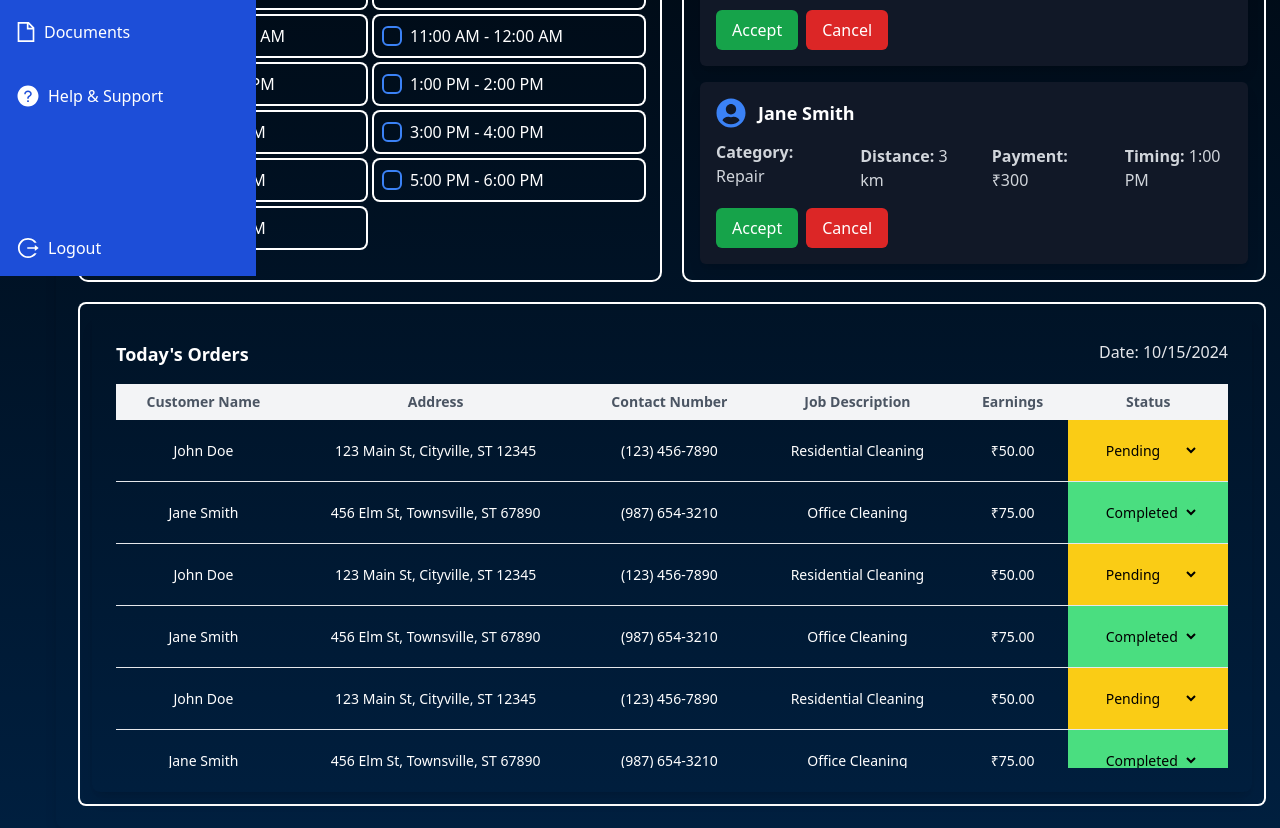
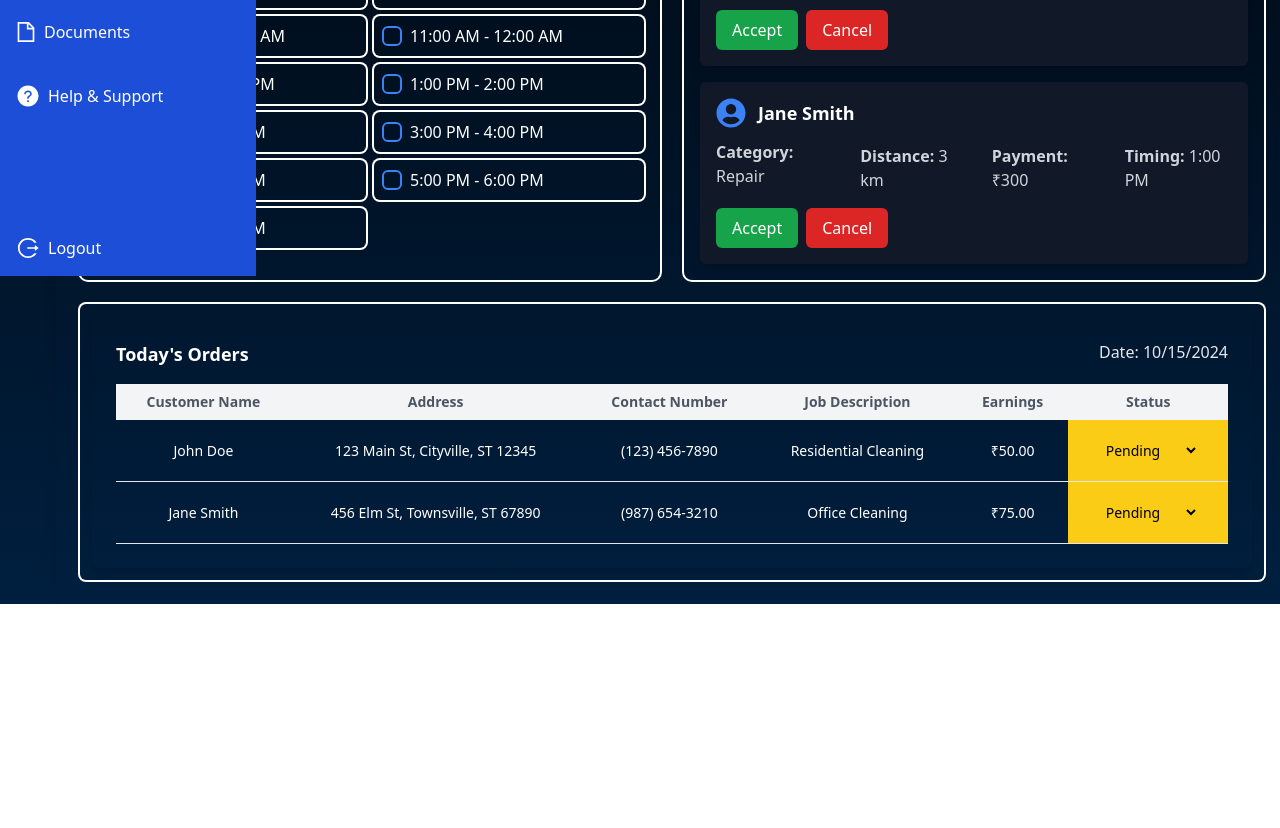
Before and after one commit to devpantiss/mowash-service, a Next.js app: page /dashboard/services in a window 1280 px wide. Shown: the part 524-1352 px from the top of the page. After the commit the page ends 1128 px from the top, so only its background shows below. Built offline with nearby package versions, Linux system fonts and the light colour scheme.

Commit message:
update to services with payment modal and QR code generator

```diff
--- a/package.json
+++ b/package.json
@@ -26,6 +26,8 @@
     "lottie-react": "^2.4.0",
     "lottie-web": "^5.12.2",
     "next": "14.2.11",
+    "qrcode-generator": "^1.4.4",
+    "qrcode.react": "^4.0.1",
     "react": "^18.3.1",
     "react-animated-numbers": "^0.18.0",
     "react-calendar": "^5.0.0",
--- a/src/components/Dash/DashTable.tsx
+++ b/src/components/Dash/DashTable.tsx
@@ -1,4 +1,5 @@
 import React, { useState } from "react";
+import QRCodeGenerator from "qrcode-generator";
 
 interface OrderDetailsProps {
   customerName: string;
@@ -19,7 +20,6 @@ const OrderDetailsTable: React.FC<OrderDetailsProps> = ({
   status,
   onStatusChange,
 }) => {
-  // Function to determine the background color based on the status
   const getStatusColor = (status: string) => {
     switch (status) {
       case "Pending":
@@ -55,6 +55,86 @@ const OrderDetailsTable: React.FC<OrderDetailsProps> = ({
   );
 };
 
+const PaymentModal: React.FC<{
+  isOpen: boolean;
+  onClose: () => void;
+  earnings: number;
+  customerName: string;
+}> = ({ isOpen, onClose, earnings, customerName }) => {
+  const [paymentMode, setPaymentMode] = useState<string | null>(null);
+  const [qrCodeDataUrl, setQrCodeDataUrl] = useState<string | null>(null);
+
+  const handlePaymentModeChange = (mode: string) => {
+    setPaymentMode(mode);
+    if (mode === "online") {
+      // Generate the QR code for online payment
+      const qr = QRCodeGenerator(0, "L");
+      qr.addData(`upi://pay?pa=example@upi&pn=${customerName}&am=${earnings}&cu=INR`);
+      qr.make();
+      setQrCodeDataUrl(qr.createDataURL());
+    } else {
+      setQrCodeDataUrl(null); // Clear QR code for cash payment
+    }
+  };
+
+  const handleCashPayment = () => {
+    alert("Please take ₹" + earnings + " from the client.");
+    onClose(); // Close modal
+  };
+
+  return isOpen ? (
+    <div className="fixed inset-0 z-50 flex items-center justify-center bg-black bg-opacity-50">
+      <div className="bg-black ring-2 ring-white p-6 rounded-lg shadow-lg w-96">
+        <h2 className="text-lg font-bold mb-4">
+          Complete Payment for {customerName}
+        </h2>
+        <p className="mb-4">Amount to collect: ₹{earnings.toFixed(2)}</p>
+
+        {!paymentMode ? (
+          <div>
+            <h3 className="font-semibold">Select Payment Mode</h3>
+            <div className="flex justify-between mt-4">
+              <button
+                onClick={() => handlePaymentModeChange("cash")}
+                className="p-2 bg-blue-500 text-white rounded-md"
+              >
+                Cash
+              </button>
+              <button
+                onClick={() => handlePaymentModeChange("online")}
+                className="p-2 bg-green-500 text-white rounded-md"
+              >
+                Online
+              </button>
+            </div>
+          </div>
+        ) : paymentMode === "cash" ? (
+          <div>
+            <p className="mt-4">Please take ₹{earnings} in cash from the client.</p>
+            <button
+              onClick={handleCashPayment}
+              className="mt-4 p-2 bg-red-500 text-white rounded-md"
+            >
+              Done
+            </button>
+          </div>
+        ) : (
+          <div className="mt-4 flex flex-col items-center">
+            <p className="mb-2">Scan the QR code for online payment:</p>
+            {qrCodeDataUrl && (
+              <img src={qrCodeDataUrl} alt="QR Code" className="mb-2" />
+            )}
+            <p className="text-sm mt-2">Amount: ₹{earnings}</p>
+          </div>
+        )}
+        <button onClick={onClose} className="mt-6 p-2 bg-gray-500 text-white rounded-md">
+          Close
+        </button>
+      </div>
+    </div>
+  ) : null;
+};
+
 const Table: React.FC = () => {
   const [data, setData] = useState([
     {
@@ -71,47 +151,31 @@ const Table: React.FC = () => {
       contactNumber: "(987) 654-3210",
       jobDescription: "Office Cleaning",
       earnings: 75.0,
-      status: "Completed",
-    },
-    {
-      customerName: "John Doe",
-      address: "123 Main St, Cityville, ST 12345",
-      contactNumber: "(123) 456-7890",
-      jobDescription: "Residential Cleaning",
-      earnings: 50.0,
       status: "Pending",
     },
-    {
-      customerName: "Jane Smith",
-      address: "456 Elm St, Townsville, ST 67890",
-      contactNumber: "(987) 654-3210",
-      jobDescription: "Office Cleaning",
-      earnings: 75.0,
-      status: "Completed",
-    },
-    {
-      customerName: "John Doe",
-      address: "123 Main St, Cityville, ST 12345",
-      contactNumber: "(123) 456-7890",
-      jobDescription: "Residential Cleaning",
-      earnings: 50.0,
-      status: "Pending",
-    },
-    {
-      customerName: "Jane Smith",
-      address: "456 Elm St, Townsville, ST 67890",
-      contactNumber: "(987) 654-3210",
-      jobDescription: "Office Cleaning",
-      earnings: 75.0,
-      status: "Completed",
-    },
   ]);
+
+  const [isModalOpen, setIsModalOpen] = useState(false);
+  const [currentEarnings, setCurrentEarnings] = useState(0);
+  const [currentCustomer, setCurrentCustomer] = useState("");
 
   const handleStatusChange = (index: number, newStatus: string) => {
     const updatedData = data.map((order, i) =>
       i === index ? { ...order, status: newStatus } : order
     );
+
     setData(updatedData);
+
+    // If the status is changed to "Completed", trigger the modal
+    if (newStatus === "Completed") {
+      setCurrentEarnings(data[index].earnings);
+      setCurrentCustomer(data[index].customerName);
+      setIsModalOpen(true);
+    }
+  };
+
+  const closeModal = () => {
+    setIsModalOpen(false);
   };
 
   return (
@@ -144,7 +208,9 @@ const Table: React.FC = () => {
                     jobDescription={order.jobDescription}
                     earnings={order.earnings}
                     status={order.status}
-                    onStatusChange={(newStatus) => handleStatusChange(index, newStatus)}
+                    onStatusChange={(newStatus) =>
+                      handleStatusChange(index, newStatus)
+                    }
                   />
                 ))
               ) : (
@@ -167,6 +233,14 @@ const Table: React.FC = () => {
           </table>
         </div>
       </div>
+
+      {/* Payment Modal */}
+      <PaymentModal
+        isOpen={isModalOpen}
+        onClose={closeModal}
+        earnings={currentEarnings}
+        customerName={currentCustomer}
+      />
     </div>
   );
 };
```
Also changed, not shown: 1 other file (tests, documents, lock files or other folders).
